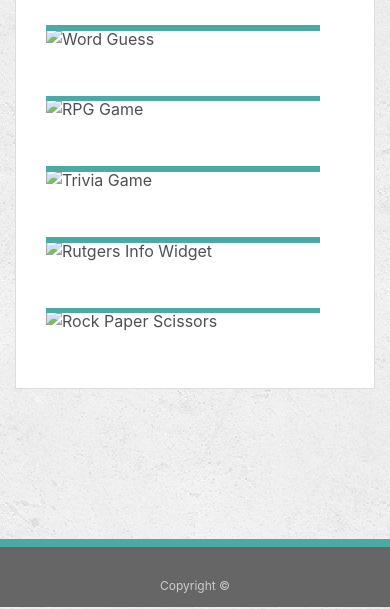
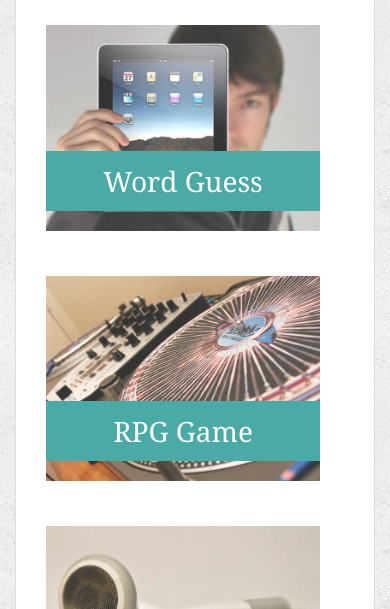
Before and after one commit to Mjimenez05/Responsive-Portfolio, a plain HTML site: page portfolio.html in a window 390 px wide. Shown: the part 235-844 px from the top of the page. Drawn offline with nearby package versions, Linux system fonts and the light colour scheme.

Commit message:
Working on responsivness, Trying to get the nav to move under the logo, Added assets.

```diff
--- a/style.css
+++ b/style.css
@@ -346,3 +346,11 @@ input[type=submit] {
         width: 100%;
     }
 }
+
+@media screen and (max-width:960px) {
+    #masthead,
+    #logo,
+    #nav,
+    #nav a,
+    #nav a: first-child
+}
```
Also changed, not shown: assets/concrete_seamless.png (added), assets/technics-q-c-640-480-1.jpg (added), assets/technics-q-c-640-480-2.jpg (added), assets/technics-q-c-640-480-5.jpg (added), assets/technics-q-c-640-480-7.jpg (added), assets/technics-q-c-640-480-9.jpg (added).
